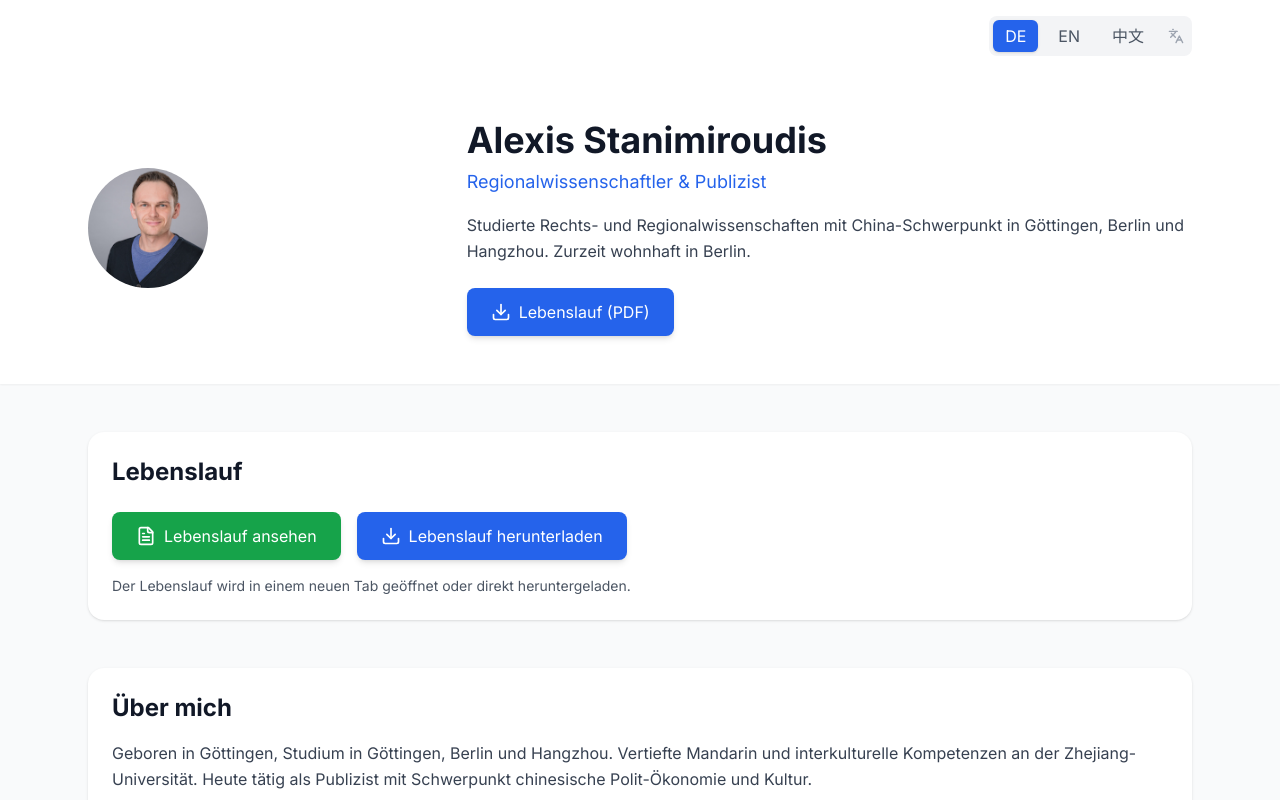
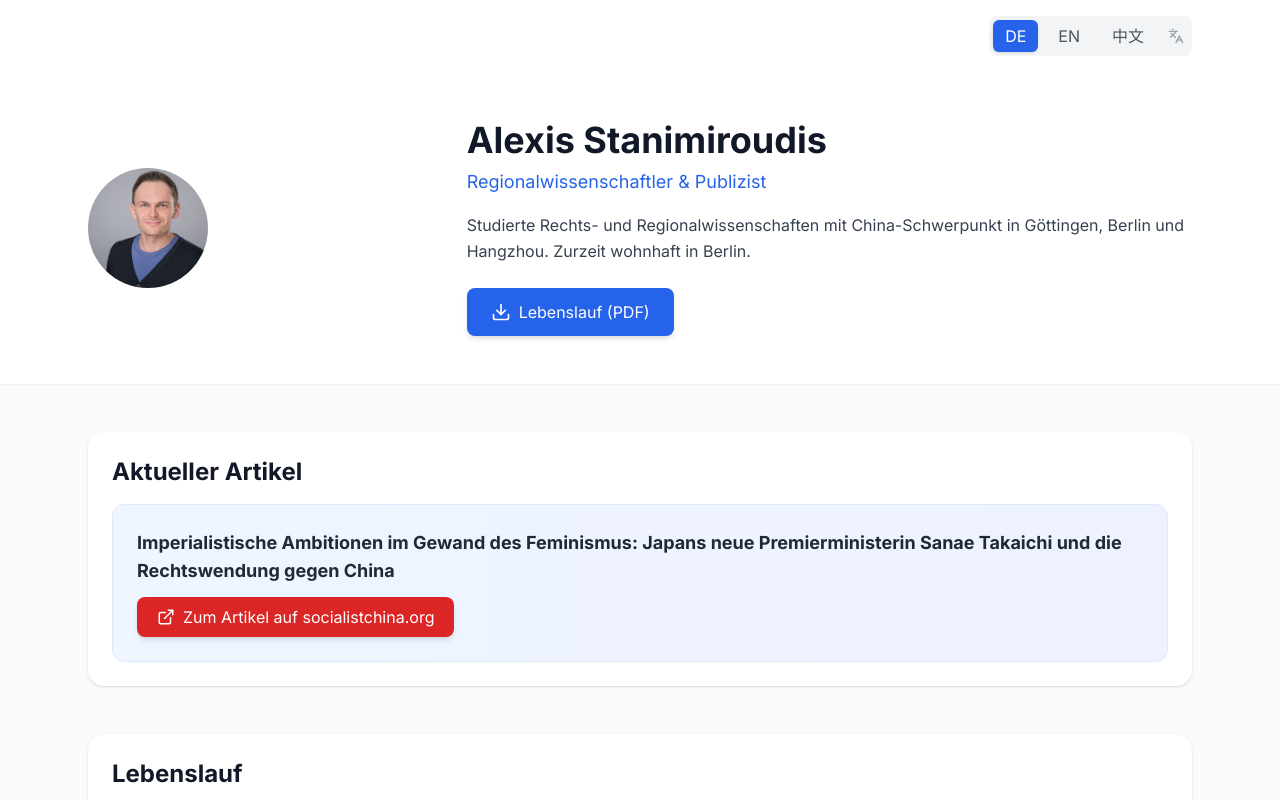
Before and after one commit to stanimia81/alexis-website, a React (Vite) app: page / in a window 1280 px wide. Shown: the top 800 px of the page. Built offline with nearby package versions, Linux system fonts and the light colour scheme.

Commit message:
Update App.jsx

```diff
--- a/src/App.jsx
+++ b/src/App.jsx
@@ -1,5 +1,5 @@
 import React, { useState } from "react";
-import { Mail, Linkedin, Instagram, Facebook, MessageCircle, FileText, Download, Languages } from "lucide-react";
+import { Mail, Linkedin, Instagram, Facebook, MessageCircle, FileText, Download, Languages, ExternalLink } from "lucide-react";
 import profilePic from "./assets/profile.jpg";
 
 export default function App() {
@@ -16,6 +16,9 @@ export default function App() {
       cvView: "Lebenslauf ansehen",
       cvDownload: "Lebenslauf herunterladen",
       cvNote: "Der Lebenslauf wird in einem neuen Tab geöffnet oder direkt heruntergeladen.",
+      recentArticle: "Aktueller Artikel",
+      articleTitle: "Imperialistische Ambitionen im Gewand des Feminismus: Japans neue Premierministerin Sanae Takaichi und die Rechtswendung gegen China",
+      articleLink: "Zum Artikel auf socialistchina.org",
       publications: "Publikationen",
       publication1: "Tourismusbeziehungen China–Taiwan",
       publication1Sub: "ASIEN Aktuell",
@@ -35,6 +38,9 @@ export default function App() {
       cvView: "View CV",
       cvDownload: "Download CV",
       cvNote: "The CV will open in a new tab or download directly.",
+      recentArticle: "Recent Article",
+      articleTitle: "Imperialist Ambitions in the Guise of Feminism: Japan's New Prime Minister Sanae Takaichi and the Rightward Turn Against China",
+      articleLink: "Read article on socialistchina.org",
       publications: "Publications",
       publication1: "Tourism Relations China–Taiwan",
       publication1Sub: "ASIEN Aktuell (German)",
@@ -45,7 +51,7 @@ export default function App() {
       wechat: "WeChat: ZZbao00"
     },
     zh: {
-      title: "Alexis Stanimiroudis (周昂)",
+      title: "Alexis Stanimiroudis",
       subtitle: "区域科学家 & 出版人",
       description: "在哥廷根、柏林和杭州学习法律和区域科学，主攻中国研究。目前居住在柏林。",
       about: "关于我",
@@ -54,6 +60,9 @@ export default function App() {
       cvView: "查看简历",
       cvDownload: "下载简历",
       cvNote: "简历将在新标签页中打开或直接下载。",
+      recentArticle: "近期文章",
+      articleTitle: "伪装成女性主义的帝国主义野心：日本新首相高市早苗及对华的右转",
+      articleLink: "在 socialistchina.org 上阅读文章",
       publications: "出版物",
       publication1: "中国-台湾旅游关系",
       publication1Sub: "ASIEN Aktuell (德语)",
@@ -102,7 +111,7 @@ export default function App() {
               }`}
             >
               中文
-            </button>
+           </button>
             <Languages size={16} className="text-gray-400 mx-1" />
           </div>
         </div>
@@ -150,6 +159,25 @@ export default function App() {
       </header>
 
       <main className="max-w-6xl mx-auto px-6 py-12 space-y-12">
+        {/* Recent Article */}
+        <section className="bg-white rounded-2xl shadow p-6">
+          <h3 className="text-2xl font-semibold mb-4">{t.recentArticle}</h3>
+          <div className="bg-gradient-to-r from-blue-50 to-indigo-50 rounded-xl p-6 border border-blue-100">
+            <h4 className="font-semibold text-gray-800 text-lg mb-3">
+              {t.articleTitle}
+            </h4>
+            <a
+              href="https://socialistchina.org/2025/11/28/imperialist-ambitions-in-the-guise-of-feminism-japans-new-prime-minister-sanae-takaichi-and-the-rightward-turn-against-china/"
+              target="_blank"
+              rel="noopener noreferrer"
+              className="inline-flex items-center gap-2 bg-red-600 text-white px-5 py-2 rounded-lg hover:bg-red-700 transition shadow-md"
+            >
+              <ExternalLink size={18} />
+              {t.articleLink}
+            </a>
+          </div>
+        </section>
+
         {/* CV Section */}
         <section className="bg-white rounded-2xl shadow p-6">
           <h3 className="text-2xl font-semibold mb-6">{t.cv}</h3>
```
